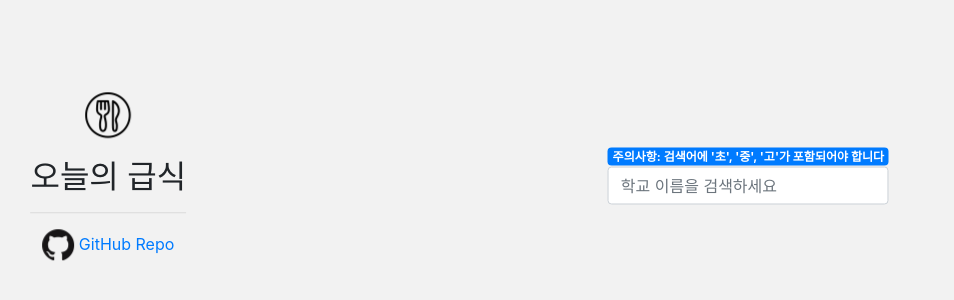
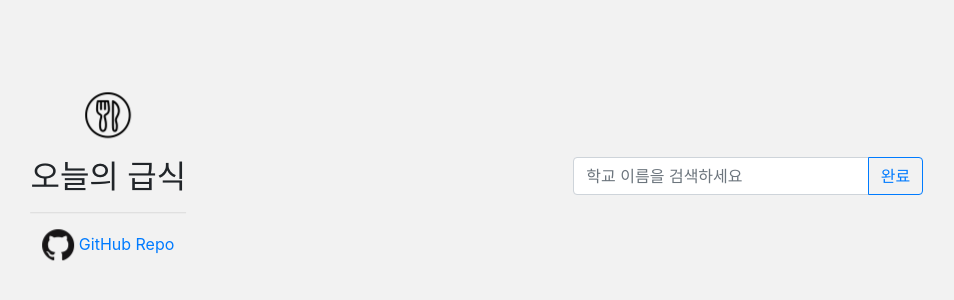
Before and after one commit to 5d-jh/school-menu-api-cli, a React (Create React App) app: page / in a window 1280 px wide. Shown: the part 224-524 px from the top of the page, without its empty margins (105-1059 px from the left). Built offline with nearby package versions, Linux system fonts and the light colour scheme.

Commit message:
UX 개선

```diff
--- a/src/AppEntry.js
+++ b/src/AppEntry.js
@@ -1,5 +1,8 @@
 import React, { Component } from 'react';
-import { ListGroupItem, ListGroup, Form, Input, Badge } from 'reactstrap';
+import {
+  Button,
+  Dropdown, DropdownItem, DropdownMenu, DropdownToggle,
+  Form, Input, InputGroup, InputGroupAddon } from 'reactstrap';
 import { withCookies } from 'react-cookie';
 import FetchMenu from './FetchMenu';
 import 'bootstrap/dist/css/bootstrap.css';
@@ -9,7 +12,9 @@ class AppEntry extends Component {
   state = {
     schoolInfoQuery: null,
     schoolInfos: null,
-    badgeColor: 'primary'
+    badgeColor: 'primary',
+    dropdownOpen: false,
+    submitButtonDisabled: false
   };
 
   toggle = () => {
@@ -32,36 +37,21 @@ class AppEntry extends Component {
   }
 
   saveData = (event) => {
+    const { schoolInfos } = this.state;
+
     event.preventDefault();
 
     let date = new Date();
     date.setDate(date.getDate() + 100);
 
-    let schoolType = null;
-    const schoolName = this.state.schoolInfoQuery;
-    const matchKeywords = {
-      '고': 'high',
-      '중': 'middle',
-      '초': 'elementary'
-    };
-    for (let i = schoolName.length-1; i >= 0; i--) {
-      for (const keyword in matchKeywords) {
-        if (schoolName[i].match(keyword)) {
-          schoolType = matchKeywords[keyword];
-        }
-      }
-    }
-    if (!schoolType) {
-      return this.setState({
-        badgeColor: 'warning'
-      });
-    }
+    const schoolType = schoolInfos[event.target.value].type;
+    const schoolCode = schoolInfos[event.target.value].code;
 
     const { cookies } = this.props;
     cookies.set('schoolType', schoolType, {
       expires: date
     });
-    cookies.set('schoolCode', event.target.value, {
+    cookies.set('schoolCode', schoolCode, {
       expires: date
     });
 
@@ -83,16 +73,29 @@ class AppEntry extends Component {
   fetchSchoolInfos = (event) => {
     event.preventDefault();
 
+    this.setState({
+      submitButtonDisabled: true
+    }, () => {
       const url = 'https://code.schoolmenukr.ml/api?q='+this.state.schoolInfoQuery;
+
       fetch(url)
       .then(response => response.json())
       .then(data => data.school_infos)
-    .then(schoolInfos => { this.setState({schoolInfos}) })
+      .then(schoolInfos => {
+        this.setState({
+          schoolInfos,
+          dropdownOpen: schoolInfos.length !== 0,
+          submitButtonDisabled: false
+        })
+      })
       .catch(error => console.error(error));
+    });
   }
 
   render() {
     const { cookies } = this.props;
+    const { dropdownOpen, submitButtonDisabled } = this.state;
+
     if (cookies.get('schoolType') && cookies.get('schoolCode')) {
       return(
         <FetchMenu schoolType={cookies.get('schoolType')} onUserExit={this.removeCookies} schoolCode={cookies.get('schoolCode')} onDateChange={this.handleDateChange} />
@@ -100,17 +103,35 @@ class AppEntry extends Component {
     } else {
       return (
         <div className="_center">
-          <Badge color={this.state.badgeColor}>주의사항: 검색어에 '초', '중', '고'가 포함되어야 합니다</Badge>
+          <Dropdown isOpen={dropdownOpen}>
+            <DropdownToggle tag="span">
               <Form onSubmit={this.fetchSchoolInfos}>
+                <InputGroup style={{
+                  width: '350px'
+                }}>
                   <Input placeholder="학교 이름을 검색하세요" onChange={this.updateSchoolInfoQuery} />
+                  <InputGroupAddon addonType="append">
+                    <Button outline color="primary" disabled={submitButtonDisabled}>
+                      {submitButtonDisabled ? "불러오는 중..." : "완료"}
+                    </Button>
+                  </InputGroupAddon>
+                </InputGroup>
               </Form>
-          <ListGroup className="_schoolInfoList">
+            </DropdownToggle>
+            <DropdownMenu style={{
+              maxHeight: '200px',
+              overflowY: 'scroll'
+            }}>
               {
                 this.state.schoolInfos
-              ? this.state.schoolInfos.map((info, i) => <ListGroupItem onClick={this.saveData} value={info.code} key={i} tag="button" action>{info.address}</ListGroupItem>)
-              : ''
+                ? this.state.schoolInfos.map((info, i) => (
+                  <DropdownItem onClick={this.saveData} value={i} key={i} tag="button" action>
+                    <strong>{info.name}</strong><br /><span>{info.address}</span>
+                  </DropdownItem>
+                )) : ''
               }
-          </ListGroup>
+            </DropdownMenu>
+          </Dropdown>
         </div>
       )
     }
```
Lines whose indentation alone changed are shown as unchanged.
